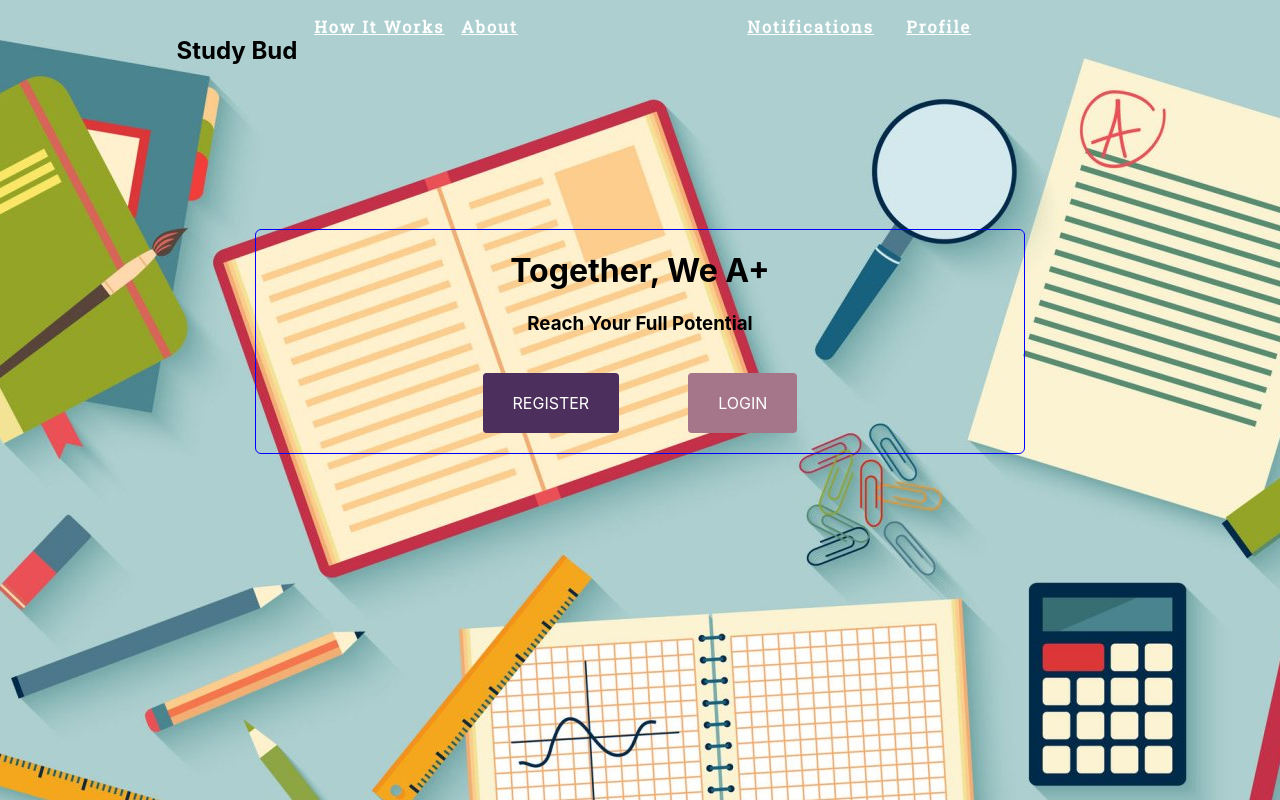
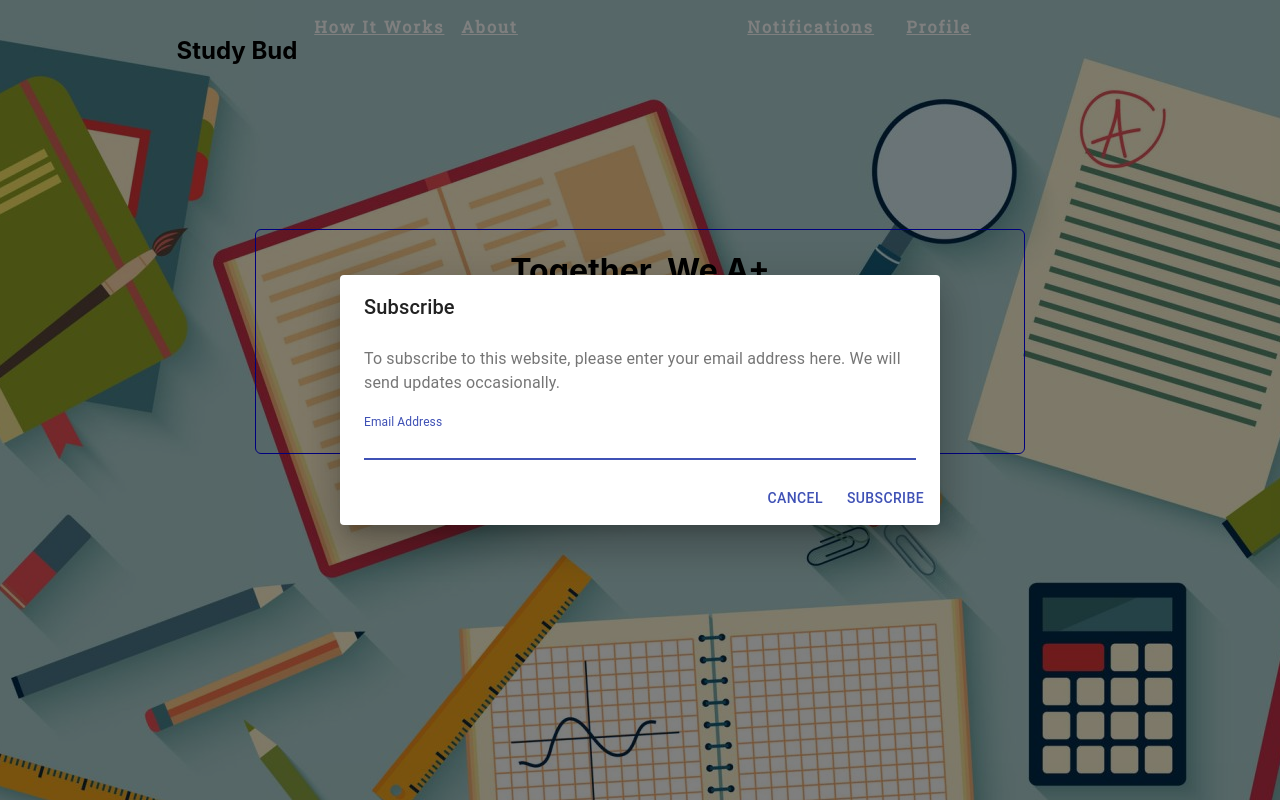
Before and after one commit to Hackerrr23/study_bud, a React (Create React App) app: page / in a window 1280 px wide. Both pictures are taken after a click on the link "REGISTER". Built offline with nearby package versions, Linux system fonts and the light colour scheme.

Commit message:
register modal added

```diff
--- a/package.json
+++ b/package.json
@@ -3,6 +3,7 @@
   "version": "0.1.0",
   "private": true,
   "dependencies": {
+    "@material-ui/core": "^4.3.0",
     "node-sass": "^4.12.0",
     "react": "^16.8.6",
     "react-dom": "^16.8.6",
--- a/src/components/Landing/Landing.js
+++ b/src/components/Landing/Landing.js
@@ -1,5 +1,7 @@
 import React from "react";
 import "./Landing.scss";
+
+import Register from "../Register/Register";
 
 export default function Landing() {
   return (
@@ -23,9 +25,10 @@ export default function Landing() {
         <h3>Reach Your Full Potential</h3>
         <div>
           <div id="main_action_buttons">
-            <a href="#" class="button">
+            {/* <a href="#" class="button">
               REGISTER
-            </a>
+            </a> */}
+            <Register />
             <a href="#" class="button2">
               LOGIN
             </a>
--- /dev/null
+++ b/src/components/Register/Register.js
@@ -0,0 +1,60 @@
+import React from "react";
+import Button from "@material-ui/core/Button";
+import TextField from "@material-ui/core/TextField";
+import Dialog from "@material-ui/core/Dialog";
+import DialogActions from "@material-ui/core/DialogActions";
+import DialogContent from "@material-ui/core/DialogContent";
+import DialogContentText from "@material-ui/core/DialogContentText";
+import DialogTitle from "@material-ui/core/DialogTitle";
+
+export default function FormDialog() {
+  const [open, setOpen] = React.useState(false);
+
+  function handleClickOpen() {
+    setOpen(true);
+  }
+
+  function handleClose() {
+    setOpen(false);
+  }
+
+  return (
+    <div>
+      {/* <Button variant="outlined" color="primary" onClick={handleClickOpen}>
+        Open form dialog
+      </Button> */}
+      <a href="#" class="button" onClick={handleClickOpen}>
+        REGISTER
+      </a>
+      <Dialog
+        open={open}
+        onClose={handleClose}
+        aria-labelledby="form-dialog-title"
+      >
+        <DialogTitle id="form-dialog-title">Subscribe</DialogTitle>
+        <DialogContent>
+          <DialogContentText>
+            To subscribe to this website, please enter your email address here.
+            We will send updates occasionally.
+          </DialogContentText>
+          <TextField
+            autoFocus
+            margin="dense"
+            id="name"
+            label="Email Address"
+            type="email"
+            fullWidth
+          />
+        </DialogContent>
+        <DialogActions>
+          <Button onClick={handleClose} color="primary">
+            Cancel
+          </Button>
+          <Button onClick={handleClose} color="primary">
+            Subscribe
+          </Button>
+        </DialogActions>
+      </Dialog>
+    </div>
+  );
+}
```
Also changed, not shown: 1 other file (tests, documents, lock files or other folders).
